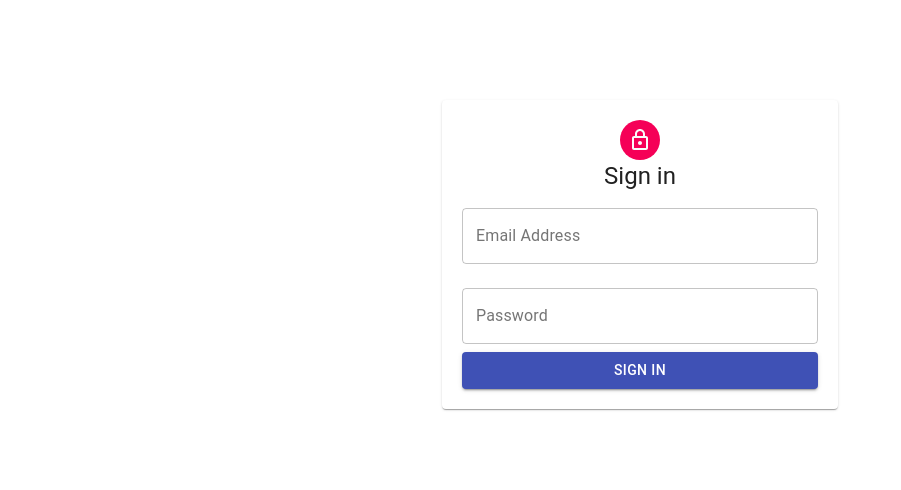
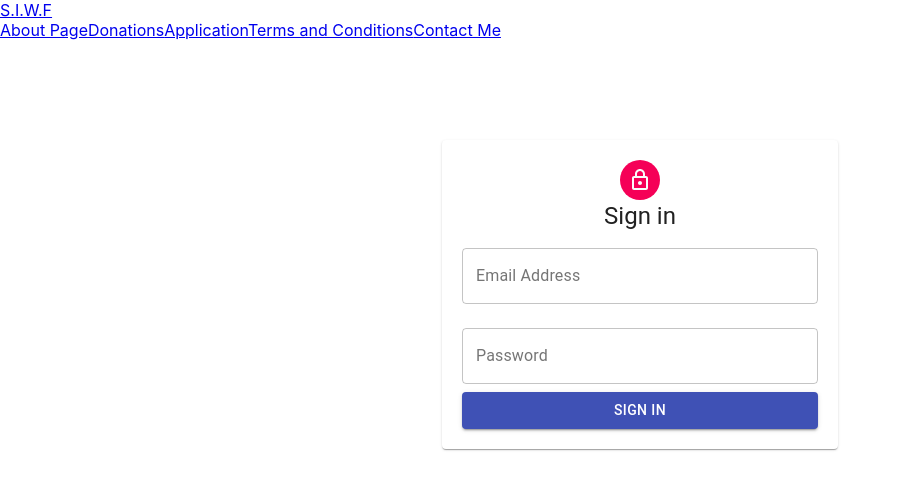
Before and after one commit to Jaseyacey/ServiceWorkerFund, a React (Create React App) app: page /login in a window 1280 px wide. Shown: the top 490 px of the page, without its empty margins (0-901 px from the left). Built offline with nearby package versions, Linux system fonts and the light colour scheme; no server answers.

Commit message:
login working css is not coming through or bootstrap

```diff
--- a/src/App.js
+++ b/src/App.js
@@ -10,11 +10,14 @@ import HomePage2 from './pages/HomePage2';
 import PaymentPage from './pages/PaymentPage';
 import ContactMe from './pages/ContactMe';
 import tandc from './pages/tandc';
-import NaviBar from './NaviBar';
+import Navibar from './NaviBar';
+import './App.css'
 
 function App(props) {
   const { isAuthenticated, isVerifying } = props;
   return (
+    <>
+    <Navibar />
     <Switch>
       <ProtectedRoute
         exact
@@ -23,6 +26,7 @@ function App(props) {
         isAuthenticated={isAuthenticated}
         isVerifying={isVerifying}
       />
+
       <Route path="/login" component={Login} />
       <Route path="/" component={HomePage} exact  />
       <Route path="/AboutPage" component={AboutPage} exact />
@@ -32,7 +36,7 @@ function App(props) {
       <Route path="/ContactMe" component={ContactMe} exact />
       <Route component={HomePage2} exact />
     </Switch>
-
+</>
   );
 }
 
--- a/src/pages/HomePage.js
+++ b/src/pages/HomePage.js
@@ -5,6 +5,7 @@ import Row from 'react-bootstrap/Row';
 import Col from 'react-bootstrap/Col';
 import ListGroup from 'react-bootstrap/ListGroup'
 import '../App.css';
+// import Navibar from '../NaviBar';
 
 const HomePage = () => (
     <>
```
